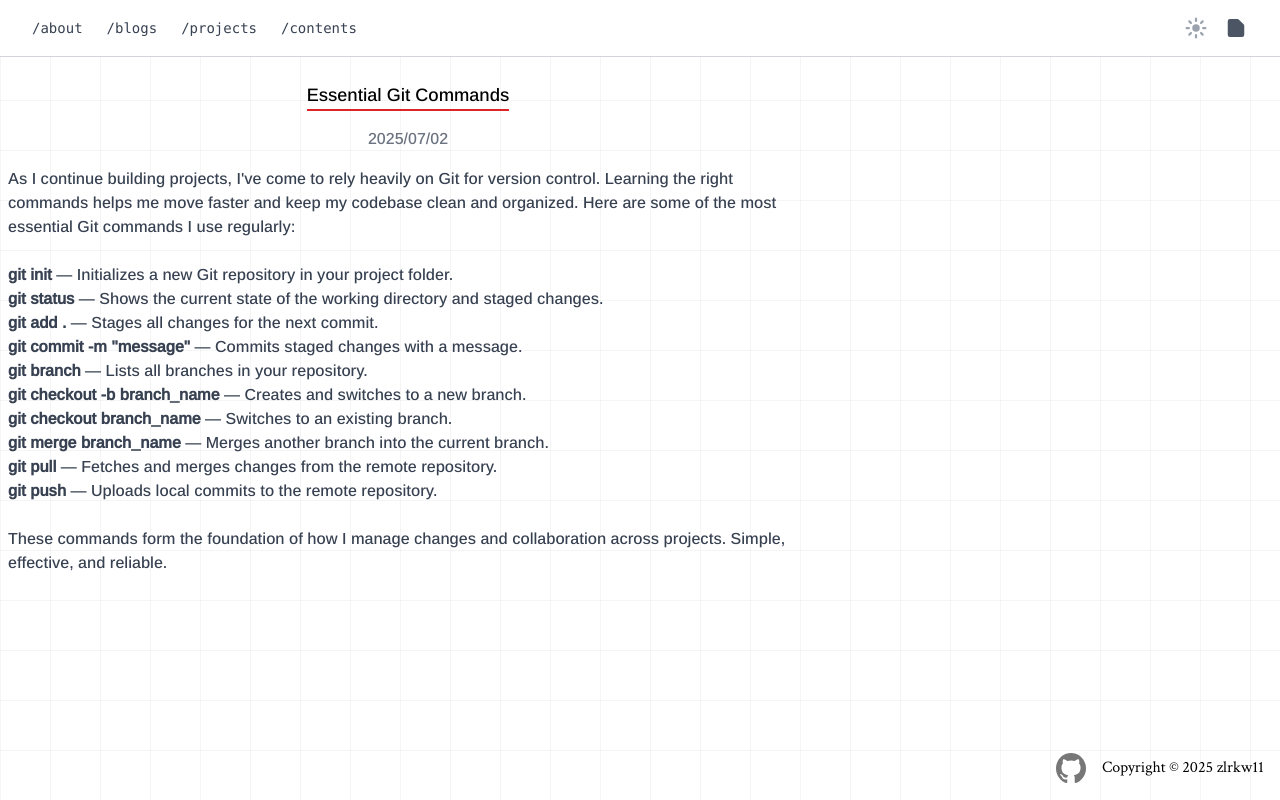
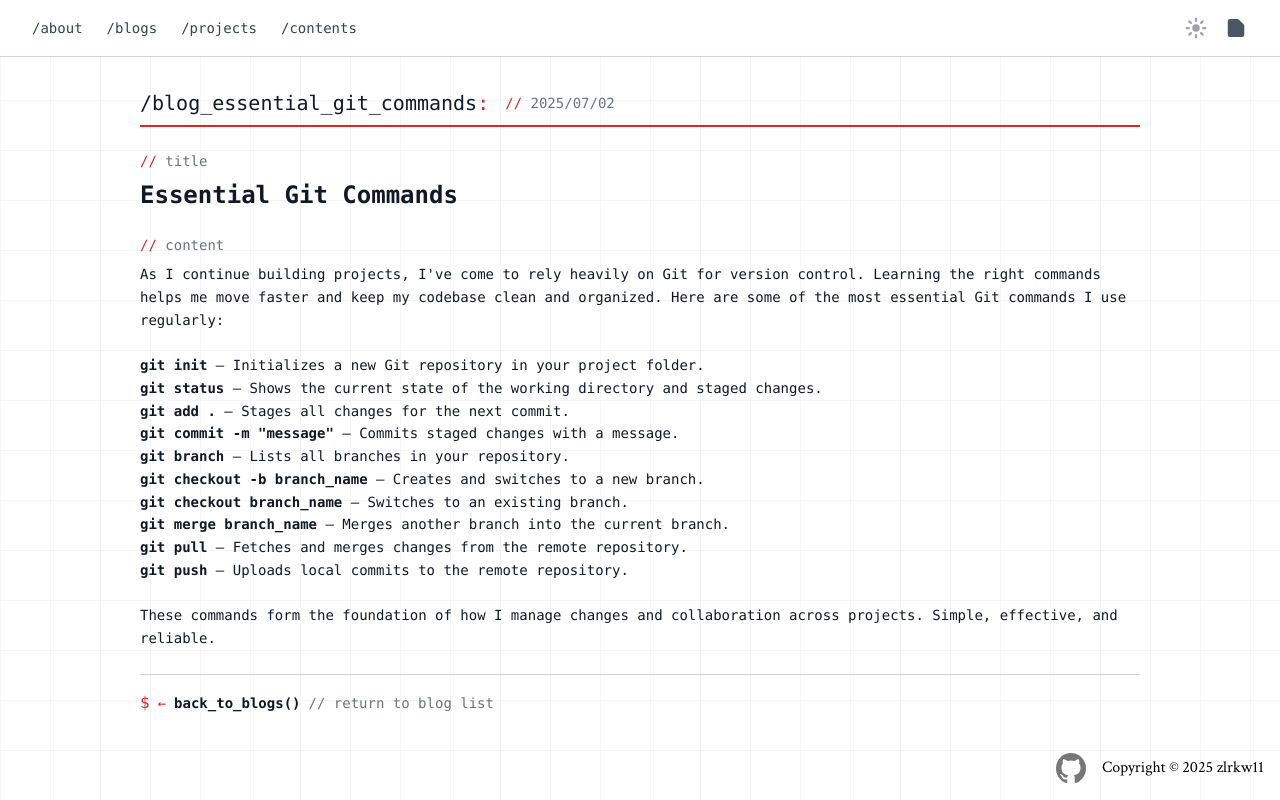
Before and after one commit to zlrkw11/zl-v2, a Next.js app: page /blogs/essential_git_commands in a window 1280 px wide. Built offline with nearby package versions, Linux system fonts and the light colour scheme.

Commit message:
feat: blog page

```diff
--- a/app/blogs/[slug]/page.tsx
+++ b/app/blogs/[slug]/page.tsx
@@ -1,11 +1,6 @@
 import fs from "fs";
 import path from "path";
-import { Arimo } from "next/font/google";
-import { use } from "react";
-const ArimoFont = Arimo({
-  subsets: ["latin"],
-  weight: "500",
-});
+import Link from "next/link";
 
 const Blog = async ({ params }: { params: Promise<{ slug: string }> }) => {
   const filePath = path.join(process.cwd(), "data", "blogs.json");
@@ -13,21 +8,69 @@ const Blog = async ({ params }: { params: Promise<{ slug: string }> }) => {
   const blogs = JSON.parse(fileData);
   const slug = (await params).slug;
   const blog = blogs.find((b: any) => b.slug === slug);
+
   if (!blog) {
-    return <p>Blog not found!</p>;
+    return (
+      <div className="flex flex-col items-center m-4 gap-6 font-mono">
+        <div className="text-red-600 text-xl">Error: 404 Blog not found</div>
+      </div>
+    );
   }
+
   return (
-    <div
-      className={`${ArimoFont.className} flex flex-col md:w-[800px] items-center text-gray-700 gap-4 m-2 dark:text-neutral-400`}
-    >
-      <h1 className="text-lg border-b-2 border-b-red-600 text-black dark:text-neutral-300">
-        {blog.title}
-      </h1>
-      <p className="text-gray-500">{blog.date}</p>
-      <p
-        className="md:min-w-[700px]"
-        dangerouslySetInnerHTML={{ __html: blog.text }}
-      ></p>
+    <div className="flex flex-col items-center m-4 gap-6">
+      <div className="flex flex-col md:w-[1000px] gap-6 font-mono">
+        {/* Header */}
+        <div className="flex flex-col gap-2 border-b-2 border-red-600 pb-2">
+          <div className="flex items-center gap-4 flex-wrap">
+            <h1 className="text-xl text-gray-900 dark:text-gray-200">
+              /blog_{slug}
+              <span className="text-red-600">:</span>
+            </h1>
+            <span className="text-sm text-gray-500 dark:text-gray-400">
+              <span className="text-red-600">//</span> {blog.date}
+            </span>
+          </div>
+        </div>
+
+        {/* Title */}
+        <div className="flex flex-col gap-2">
+          <div className="text-sm text-gray-500 dark:text-gray-400">
+            <span className="text-red-600">//</span> title
+          </div>
+          <h1 className="text-2xl text-gray-900 dark:text-gray-200 font-semibold">
+            {blog.title}
+          </h1>
+        </div>
+
+        {/* Content */}
+        <div className="flex flex-col gap-2">
+          <div className="text-sm text-gray-500 dark:text-gray-400">
+            <span className="text-red-600">//</span> content
+          </div>
+          <div
+            className="text-gray-900 dark:text-gray-200 text-sm leading-relaxed [&_b]:font-semibold [&_b]:text-gray-900 dark:[&_b]:text-gray-200 [&_br]:block"
+            dangerouslySetInnerHTML={{ __html: blog.text }}
+          />
+        </div>
+
+        {/* Back link */}
+        <div className="flex items-center gap-2 pt-4 border-t border-gray-300 dark:border-gray-700">
+          <span className="text-red-600">$</span>
+          <Link
+            href="/blogs"
+            className="group flex items-center gap-2 text-sm text-gray-900 dark:text-gray-200 hover:text-red-600 dark:hover:text-red-500 transition-all duration-200"
+          >
+            <span className="text-red-600 group-hover:-translate-x-1 transition-transform duration-200 inline-block">
+              ←
+            </span>
+            <span className="font-semibold">back_to_blogs()</span>
+            <span className="text-gray-500 dark:text-gray-400 group-hover:text-red-600 dark:group-hover:text-red-500 transition-colors">
+              // return to blog list
+            </span>
+          </Link>
+        </div>
+      </div>
     </div>
   );
 };
```
